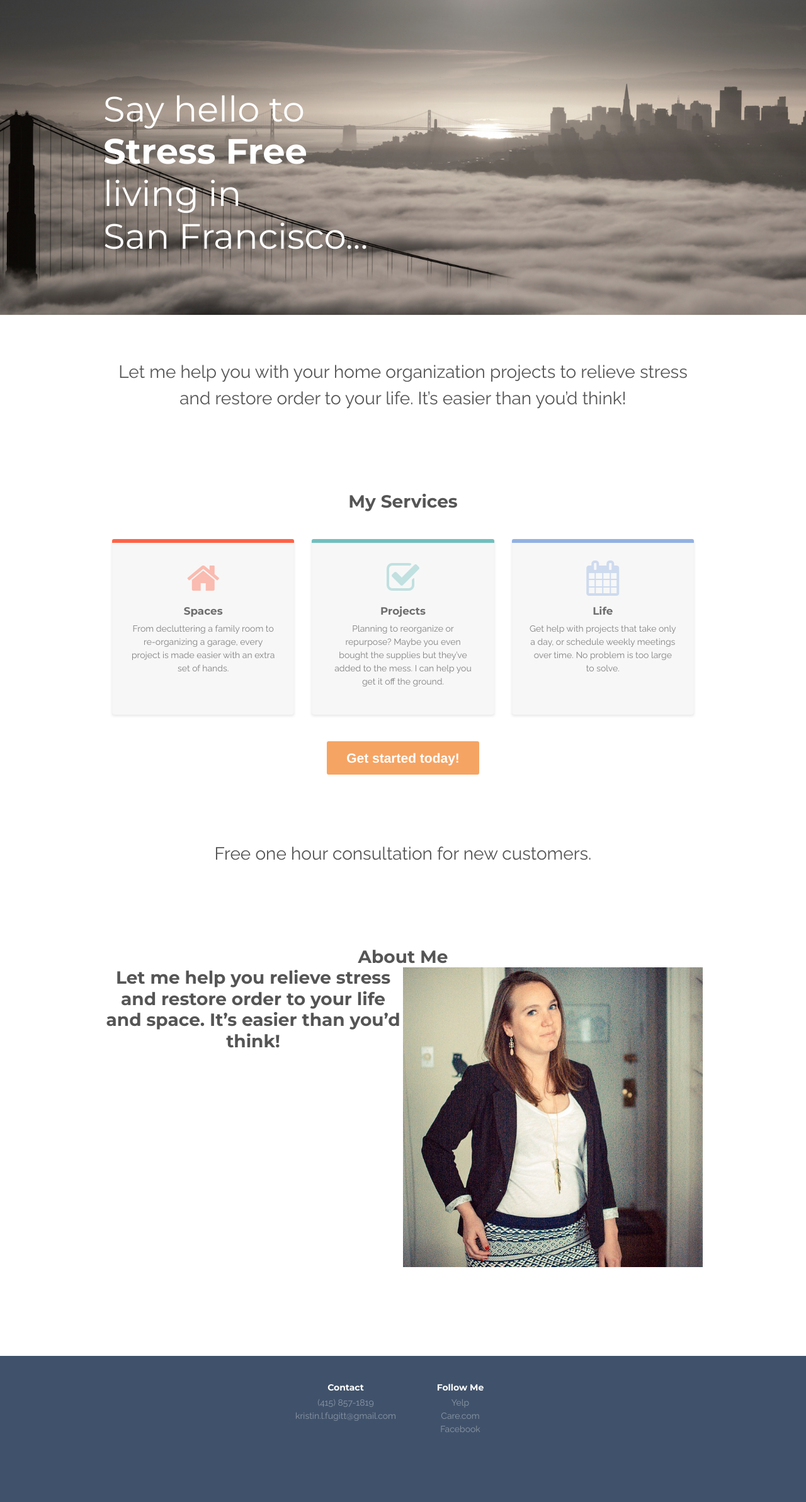
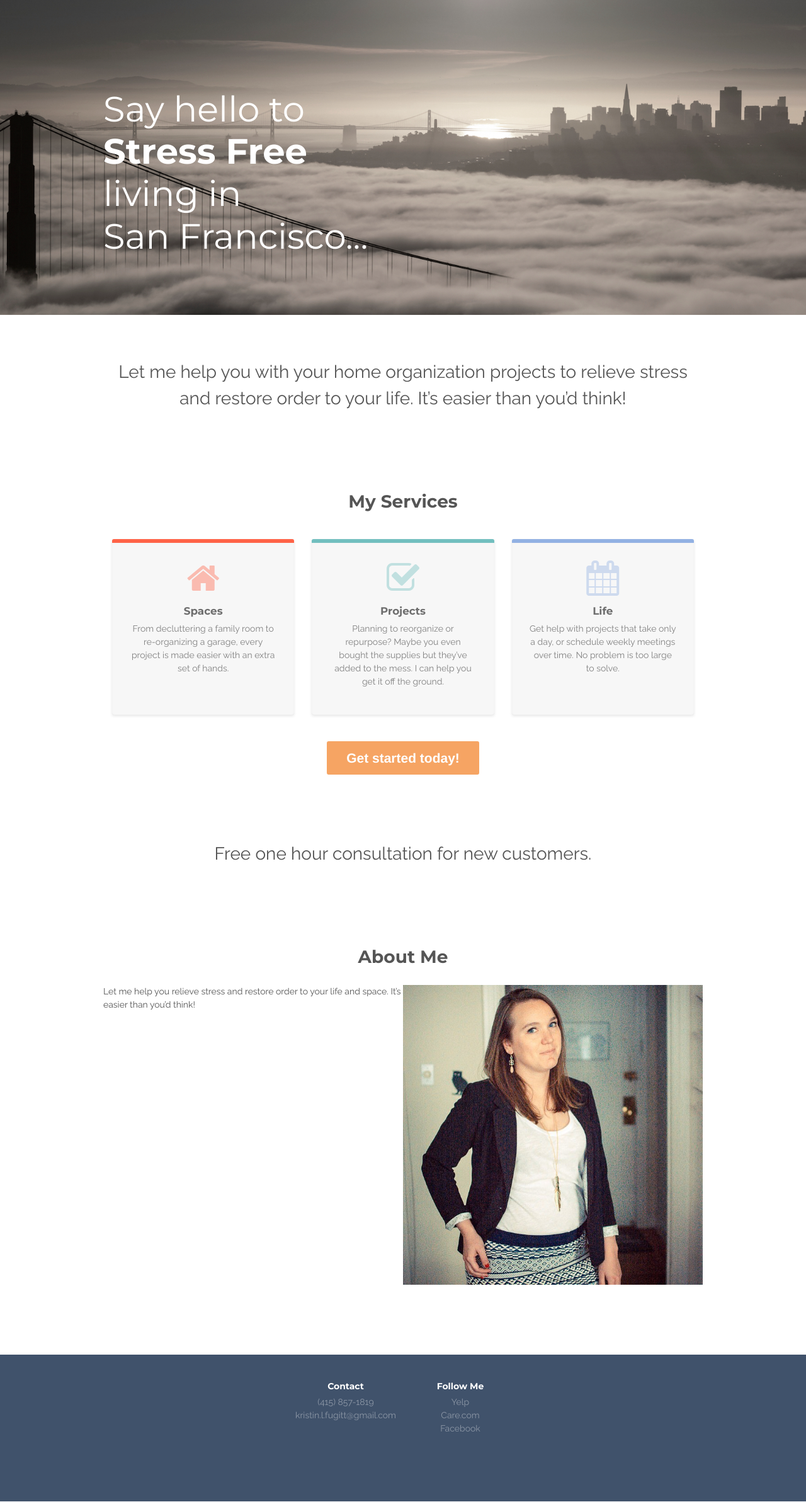
Before and after one commit to phil-monroe/sfstressless.com, a Jekyll site: the page built from index.html, in a window 1280 px wide. Shown: the whole page at 63% size. Built offline with Jekyll 4.4.1, drawn with Linux system fonts in a browser that asks for light colours; nearby versions of some CDN libraries.

Commit message:
Updated 'index.html' via CloudCannon

```diff
--- a/index.html
+++ b/index.html
@@ -44,7 +44,7 @@ services:
 </section>
 
 <section id='about'>
-  <h1>About Me
+  <h1>About Me</h1>
 
   <div class='about'>
     <div class='side'>
@@ -56,10 +56,10 @@ services:
     </div>
 
     <div class='side'>
-      <img src='/images/kristin.jpg' alt='' class='editable'/>
+      <img src='/images/kristin.jpg' alt='' class='editable' />
     </div>
   </div>
-</h1></section>
+</section>
 
 
 <div class="modal">
```
